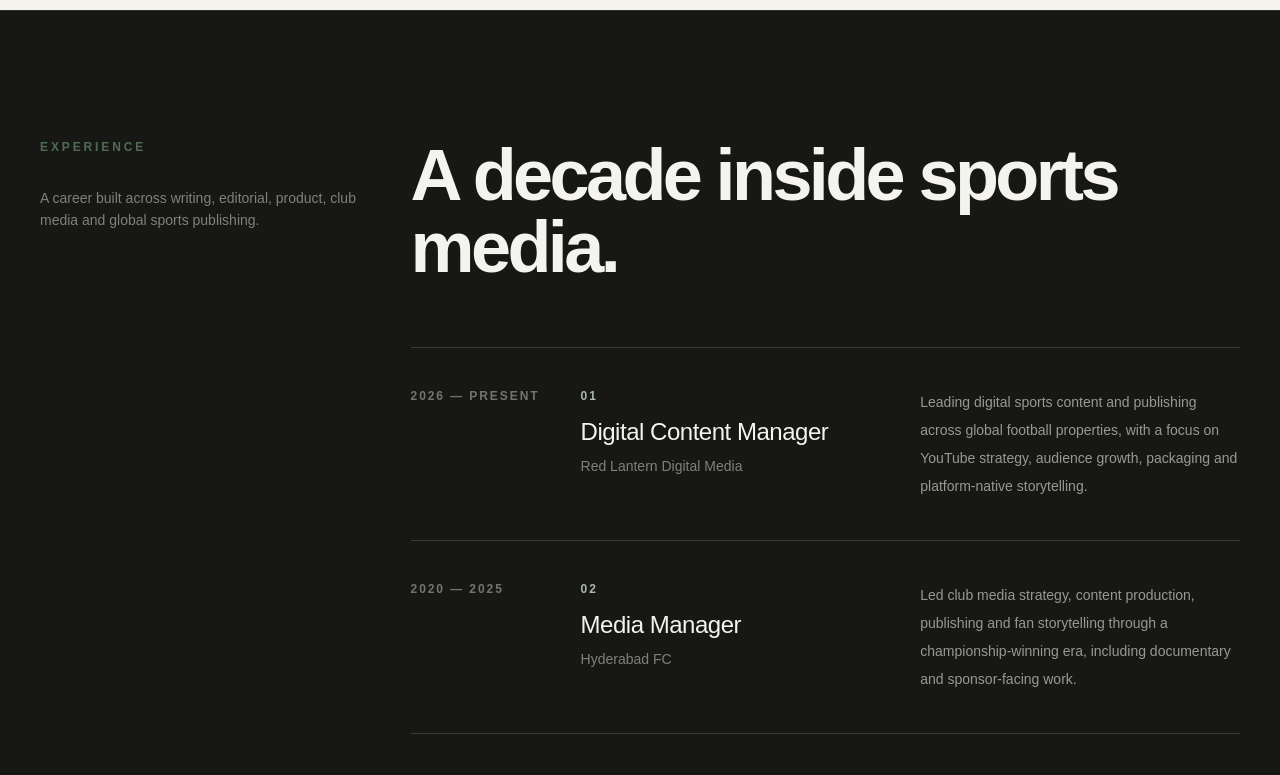
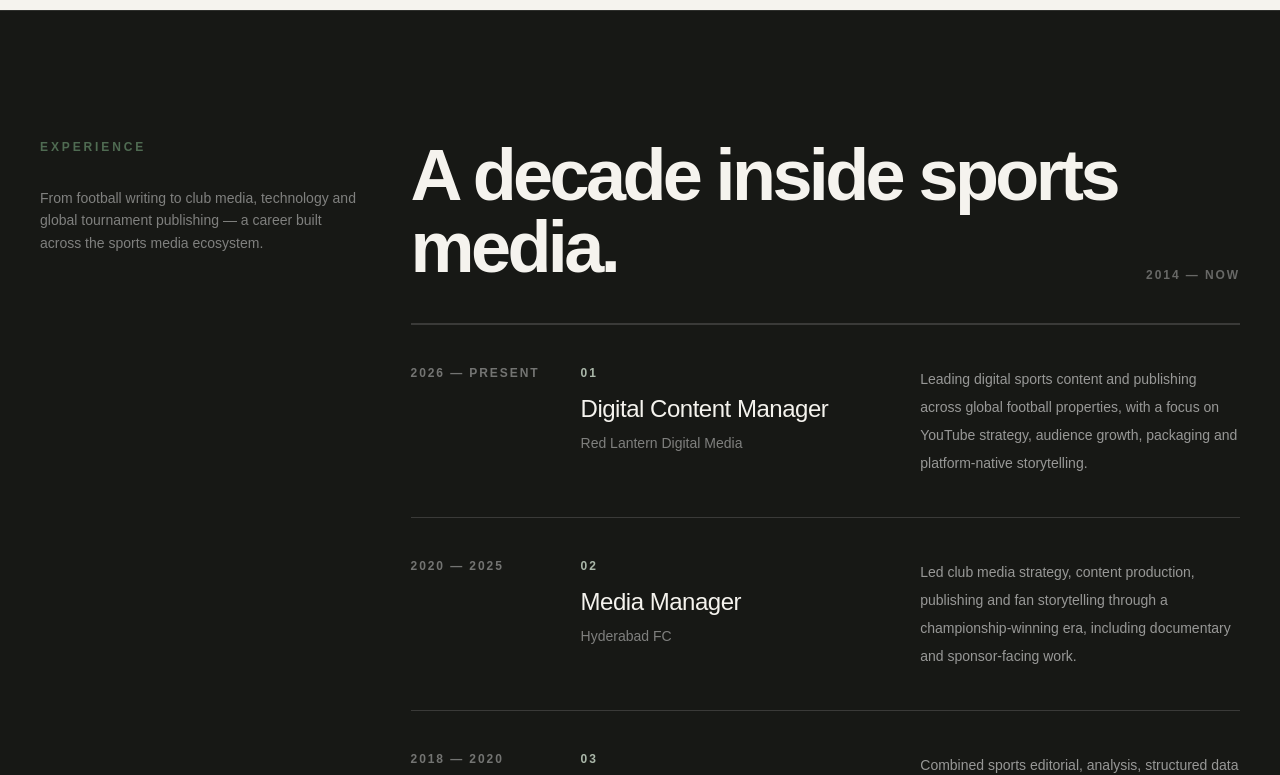
Before and after one commit to AakarshBot/aakars-portfolio-v2, a Next.js app: page / in a window 1280 px wide. Shown: the part 4580-5355 px from the top of the page. Built offline with nearby package versions, Linux system fonts and the light colour scheme.

Commit message:
feat: polish experience timeline hierarchy

```diff
--- a/src/components/Experience.tsx
+++ b/src/components/Experience.tsx
@@ -9,16 +9,19 @@ export function Experience() {
           <div>
             <SectionLabel>Experience</SectionLabel>
             <p className="mt-8 max-w-xs text-sm leading-relaxed text-white/45">
-              A career built across writing, editorial, product, club media and global sports publishing.
+              From football writing to club media, technology and global tournament publishing — a career built across the sports media ecosystem.
             </p>
           </div>
           <div>
-            <h2 className="max-w-3xl text-5xl font-semibold tracking-[-0.05em] md:text-7xl">
-              A decade inside sports media.
-            </h2>
-            <div className="mt-16 border-t border-white/15">
+            <div className="flex flex-col gap-6 border-b border-white/15 pb-10 md:flex-row md:items-end md:justify-between">
+              <h2 className="max-w-3xl text-5xl font-semibold tracking-[-0.05em] md:text-7xl">
+                A decade inside sports media.
+              </h2>
+              <span className="shrink-0 text-xs font-semibold tracking-[0.16em] text-white/35 uppercase">2014 — now</span>
+            </div>
+            <div className="border-t border-white/15">
               {experience.map((item, index) => (
-                <article key={`${item.period}-${item.role}`} className="grid gap-5 border-b border-white/15 py-9 md:grid-cols-[150px_1fr_1fr] md:items-start md:py-10">
+                <article key={`${item.period}-${item.role}`} className="group grid gap-5 border-b border-white/15 py-9 transition md:grid-cols-[150px_1fr_1fr] md:items-start md:py-10">
                   <span className="text-xs font-semibold tracking-[0.16em] text-white/40 uppercase">{item.period}</span>
                   <div>
                     <span className="mb-3 block text-xs font-semibold tracking-[0.16em] text-[#aab7a9]">0{index + 1}</span>
```
